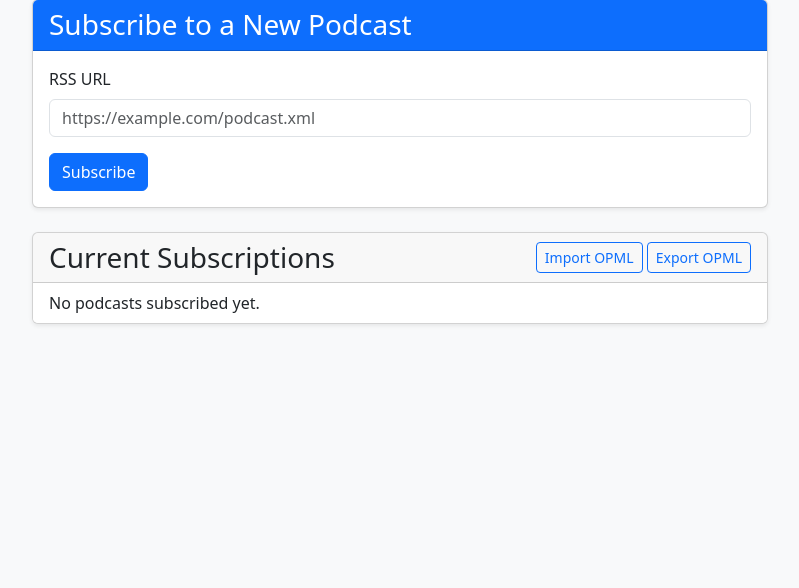
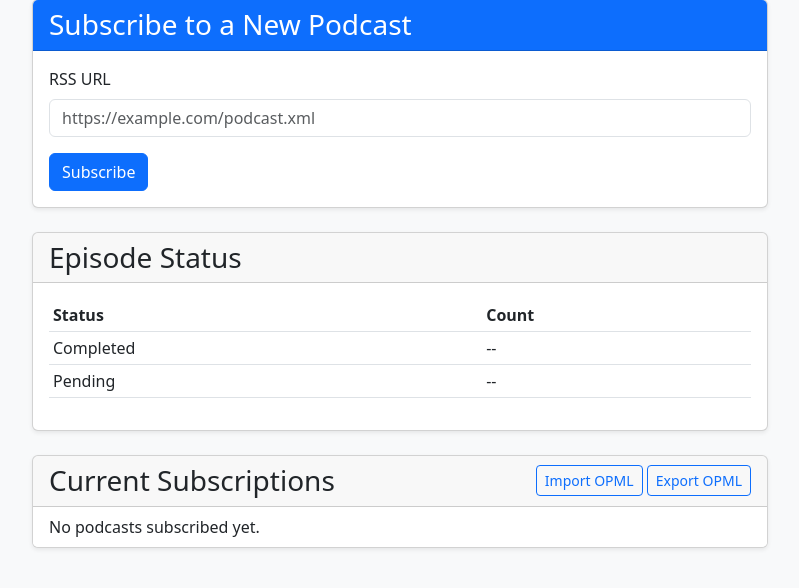
Before and after one commit to prashmohan/podslice, a Django app: page / in a window 1280 px wide. Shown: the part 89-677 px from the top of the page, without its empty margins (240-1039 px from the left). Run offline with Django 4.2, Linux system fonts and the light colour scheme; data that the repository does not hold is empty.

Commit message:
feat: Add episode status table and podcast artwork
Adds a self-refreshing table to the main podcast page to show the status of episode downloads. Also simplifies the podcast list to show only the title and artwork.

```diff
--- a/podcasts/templates/podcasts/subscribe.html
+++ b/podcasts/templates/podcasts/subscribe.html
@@ -27,6 +27,32 @@
             </div>
         </div>
 
+        <div class="card shadow-sm mb-4">
+            <div class="card-header">
+                <h3 class="card-title mb-0">Episode Status</h3>
+            </div>
+            <div class="card-body">
+                <table class="table table-sm">
+                    <thead>
+                        <tr>
+                            <th>Status</th>
+                            <th>Count</th>
+                        </tr>
+                    </thead>
+                    <tbody id="episode-status-table">
+                        <tr>
+                            <td>Completed</td>
+                            <td id="completed-count">--</td>
+                        </tr>
+                        <tr>
+                            <td>Pending</td>
+                            <td id="pending-count">--</td>
+                        </tr>
+                    </tbody>
+                </table>
+            </div>
+        </div>
+
         <div class="card shadow-sm">
             <div class="card-header d-flex justify-content-between align-items-center">
                 <h3 class="card-title mb-0">Current Subscriptions</h3>
@@ -38,9 +64,11 @@
             <div class="list-group list-group-flush">
                 {% for podcast in podcasts %}
                     <a href="{% url 'podcast-status-ui' podcast.id %}" class="list-group-item list-group-item-action d-flex justify-content-between align-items-center">
-                        <div>
-                            <h5 class="mb-1">{{ podcast.title }}</h5>
-                            <small class="text-muted">{{ podcast.rss_url }}</small>
+                        <div class="d-flex align-items-center">
+                            <img src="{{ podcast.artwork_url }}" alt="{{ podcast.title }} artwork" class="img-thumbnail me-3" style="width: 60px; height: 60px;">
+                            <div>
+                                <h5 class="mb-1">{{ podcast.title }}</h5>
+                            </div>
                         </div>
                         <span class="badge bg-info rounded-pill">{{ podcast.get_status_display }}</span>
                     </a>
@@ -64,5 +92,20 @@
             form.classList.add('was-validated');
         }, false);
     })();
+
+    function fetchEpisodeStatus() {
+        fetch("{% url 'episode-status-api' %}")
+            .then(response => response.json())
+            .then(data => {
+                document.getElementById('completed-count').textContent = data.completed;
+                document.getElementById('pending-count').textContent = data.pending;
+            })
+            .catch(error => console.error('Error fetching episode status:', error));
+    }
+
+    document.addEventListener('DOMContentLoaded', function() {
+        fetchEpisodeStatus();
+        setInterval(fetchEpisodeStatus, 60000);
+    });
 </script>
 {% endblock %}
--- a/podcasts/views.py
+++ b/podcasts/views.py
@@ -422,3 +422,29 @@ def serve_rehosted_media(request, media_guid):
     except FileNotFoundError as e:
         raise Http404("The media file is registered but was not found on disk.") from e
     return response
+
+
+from django.http import JsonResponse
+from django.views import View
+from podcasts.models import Episode
+
+
+class EpisodeStatusAPIView(View):
+    """
+    API view to retrieve the status of all episodes.
+    """
+
+    def get(self, request):
+        """
+        Handles GET requests and returns the number of completed and pending episodes.
+        """
+        completed_episodes = Episode.objects.filter(status=Episode.Status.COMPLETE).count()
+        pending_episodes = Episode.objects.exclude(
+            status__in=[Episode.Status.COMPLETE, Episode.Status.FAILED]
+        ).count()
+
+        data = {
+            "completed": completed_episodes,
+            "pending": pending_episodes,
+        }
+        return JsonResponse(data)
```
